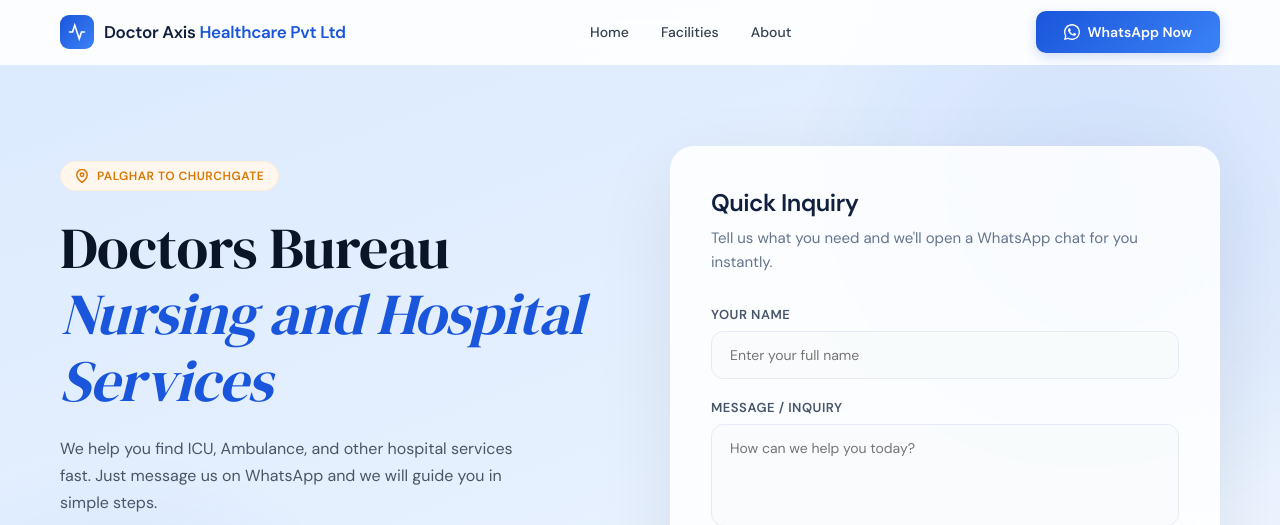
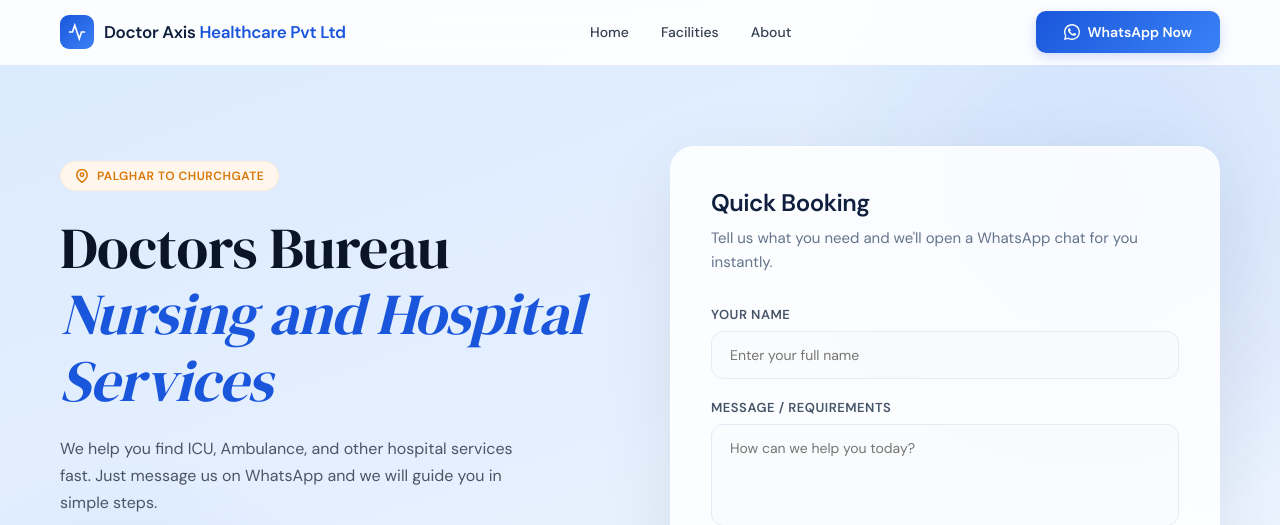
Before and after one commit to pankaj999-hue/demo_axis, a React (Vite) app: page / in a window 1280 px wide. Shown: the top 525 px of the page. Built offline with nearby package versions, Linux system fonts and the light colour scheme.

Commit message:
Rename inquiry section to Quick Booking

```diff
--- a/src/components/hero.jsx
+++ b/src/components/hero.jsx
@@ -429,7 +429,7 @@ export default function DoctorsAxis() {
             {/* Inquiry Form */}
             <div className="hero-form" style={{ display: "flex", justifyContent: "flex-end" }}>
               <div className="hero-form-container">
-                <h3 style={{ fontSize: 24, fontWeight: 700, color: "#0f1f3d", marginBottom: 8, letterSpacing: "-0.5px" }}>Quick Inquiry</h3>
+                <h3 style={{ fontSize: 24, fontWeight: 700, color: "#0f1f3d", marginBottom: 8, letterSpacing: "-0.5px" }}>Quick Booking</h3>
                 <p style={{ fontSize: 15, color: "#64748b", marginBottom: 32, lineHeight: 1.6 }}>Tell us what you need and we'll open a WhatsApp chat for you instantly.</p>
                 <div style={{ display: "flex", flexDirection: "column", gap: 20 }}>
                   <div>
@@ -441,7 +441,7 @@ export default function DoctorsAxis() {
                     />
                   </div>
                   <div>
-                    <label style={{ fontSize: 13, fontWeight: 600, color: "#475569", display: "block", marginBottom: 8, textTransform: "uppercase", letterSpacing: "0.5px" }}>Message / Inquiry</label>
+                    <label style={{ fontSize: 13, fontWeight: 600, color: "#475569", display: "block", marginBottom: 8, textTransform: "uppercase", letterSpacing: "0.5px" }}>Message / Requirements</label>
                     <textarea
                       rows={4} placeholder="How can we help you today?"
                       value={formData.message}
```
